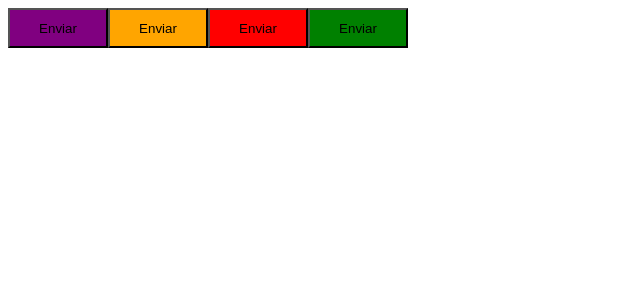
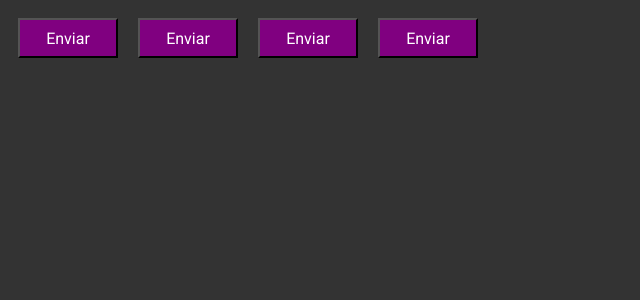
Before and after one commit to Ericles-Miller/Ignite_watch, a React (Vite) app: page / in a window 1280 px wide. Shown: the top 300 px of the page, without its empty margins (0-640 px from the left). Built offline with nearby package versions, Linux system fonts and the light colour scheme.

Commit message:
add styled component

```diff
--- a/index.html
+++ b/index.html
@@ -2,7 +2,9 @@
 <html lang="en">
   <head>
     <meta charset="UTF-8" />
-    <link rel="icon" type="image/svg+xml" href="/vite.svg" />
+    <link rel="preconnect" href="https://fonts.googleapis.com">
+    <link rel="preconnect" href="https://fonts.gstatic.com" crossorigin>
+    <link href="https://fonts.googleapis.com/css2?family=Roboto+Mono:wght@700&family=Roboto:wght@400;700&display=swap" rel="stylesheet">
     <meta name="viewport" content="width=device-width, initial-scale=1.0" />
     <title>Vite + React + TS</title>
   </head>
--- a/src/App.tsx
+++ b/src/App.tsx
@@ -1,13 +1,19 @@
+import { ThemeProvider } from "styled-components";
 import { Button } from "./components/Button";
+import { defaultTheme } from "./styles/themes/default";
+import { GlobalStyle } from "./styles/global";
+
 
 export function App() {
 
   return (
-    <>
+    <ThemeProvider theme={defaultTheme}>
       <Button variant="primary"></Button>
       <Button variant="secondary"></Button>
       <Button variant="danger"></Button>
       <Button variant="success"></Button>
-    </>
+
+      <GlobalStyle />
+    </ThemeProvider>
   )
 }
--- a/src/components/Button.styles.ts
+++ b/src/components/Button.styles.ts
@@ -16,10 +16,12 @@
 export const ButtonContainer = styled.button<IButtonContainerProps>`
   width: 100px;
   height: 40px;
-
-  ${props =>{
+  margin: 10px;
+  background: ${props => props.theme.primary };
+  color: ${props=> props.theme.white};
+  /* ${props =>{
     return css`
       background-color: ${buttonVariants[props.variant]}
     `
-  }}
+  }} */
 `
--- /dev/null
+++ b/src/styles/global.ts
@@ -0,0 +1,22 @@
+import { createGlobalStyle } from "styled-components";
+
+
+export const GlobalStyle = createGlobalStyle`
+  *{
+    margin: 0,
+    padding: 0;
+    box-sizing: border-box;
+  }
+
+  body{
+    background: #333;
+    color: #fff;
+  }
+
+  body, input, textarea, button {
+    font-family: 'Roboto', sans-serif;
+    font-weight:400;
+    font-size: 1rem;
+  }
+
+`;
--- /dev/null
+++ b/src/styles/themes/default.ts
@@ -0,0 +1,5 @@
+export  const defaultTheme = {
+    primary: "purple",
+    secondary: 'orange',
+    white: '#fff'
+}
```
Also changed, not shown: src/@types/styles.d.ts (added, +9 -0 lines).
